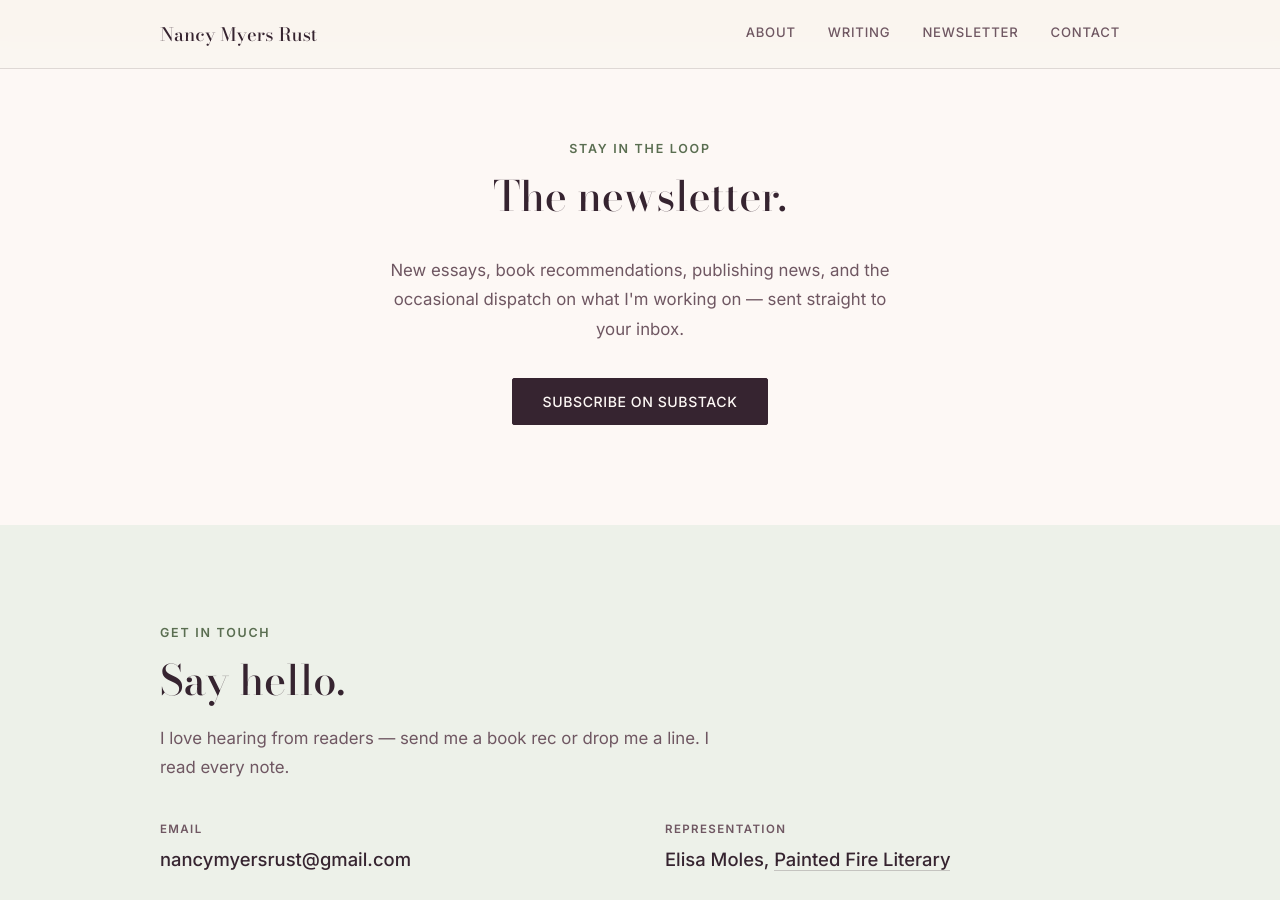
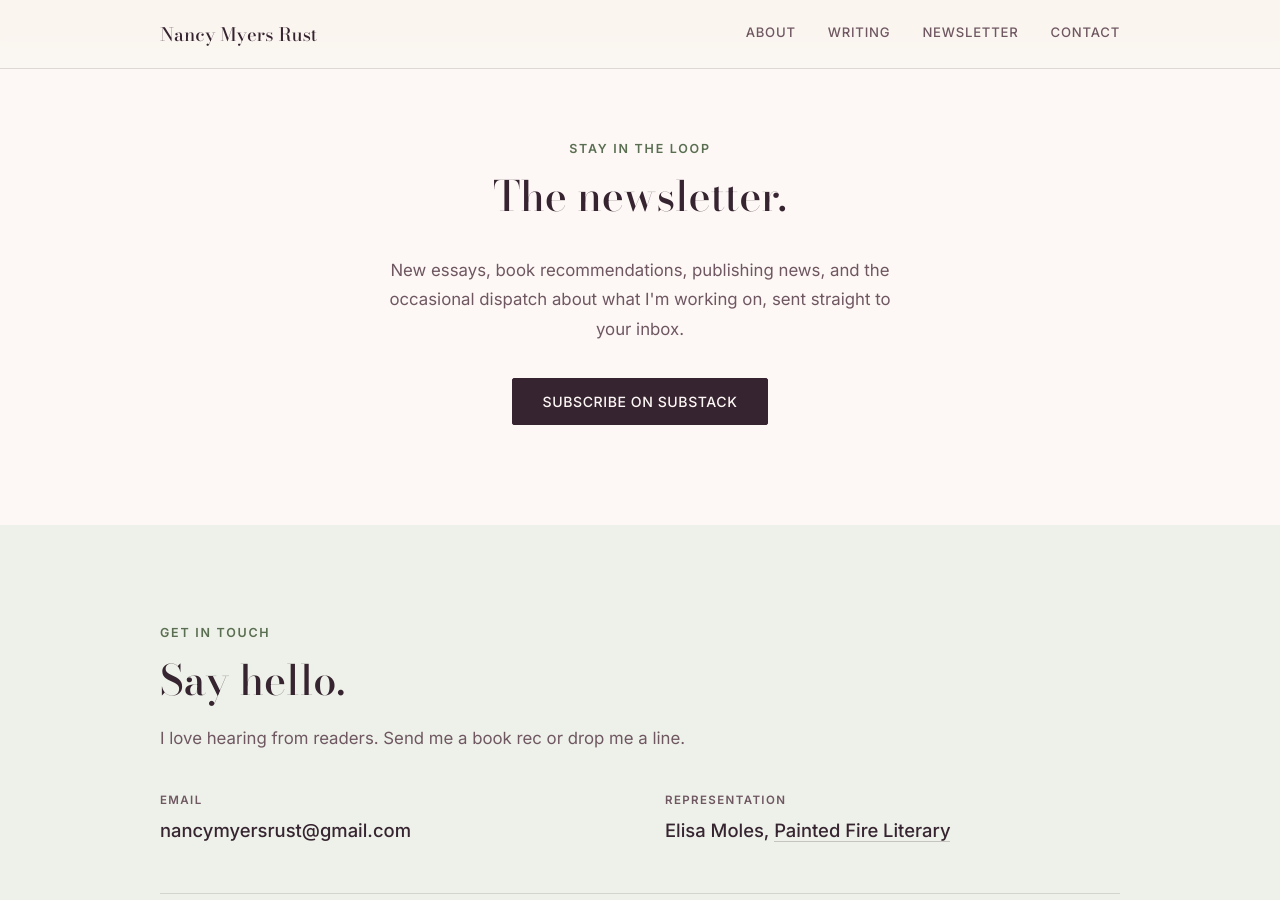
Before and after one commit to nancymyersrust/nancymyersrust.github.io, a Jekyll site: the page built from index.html, in a window 1280 px wide and 900 px high, scrolled down 3062 px. Built offline with Jekyll 4.4.1, drawn with Linux system fonts in a browser that asks for light colours.

Commit message:
Update index.html

```diff
--- a/index.html
+++ b/index.html
@@ -74,7 +74,7 @@ layout: default
     <span class="section-label">Stay in the loop</span>
     <h2 class="section-title">The newsletter.</h2>
     <!-- EDIT HERE: newsletter description -->
-    <p>New essays, book recommendations, publishing news, and the occasional dispatch on what I'm working on — sent straight to your inbox.</p>
+    <p>New essays, book recommendations, publishing news, and the occasional dispatch about what I'm working on, sent straight to your inbox.</p>
     <a class="btn btn-primary" href="{{ site.substack_url }}/subscribe">Subscribe on Substack</a>
   </div>
 </section>
@@ -84,7 +84,7 @@ layout: default
     <span class="section-label">Get in touch</span>
     <h2 class="section-title">Say hello.</h2>
     <!-- EDIT HERE: contact intro line -->
-    <p class="contact-intro">I love hearing from readers — send me a book rec or drop me a line. I read every note.</p>
+    <p class="contact-intro">I love hearing from readers. Send me a book rec or drop me a line.</p>
     <!-- EDIT HERE: contact info lives in _config.yml (email, substack_url) -->
     <div class="contact-grid">
       <div class="contact-item">
```
